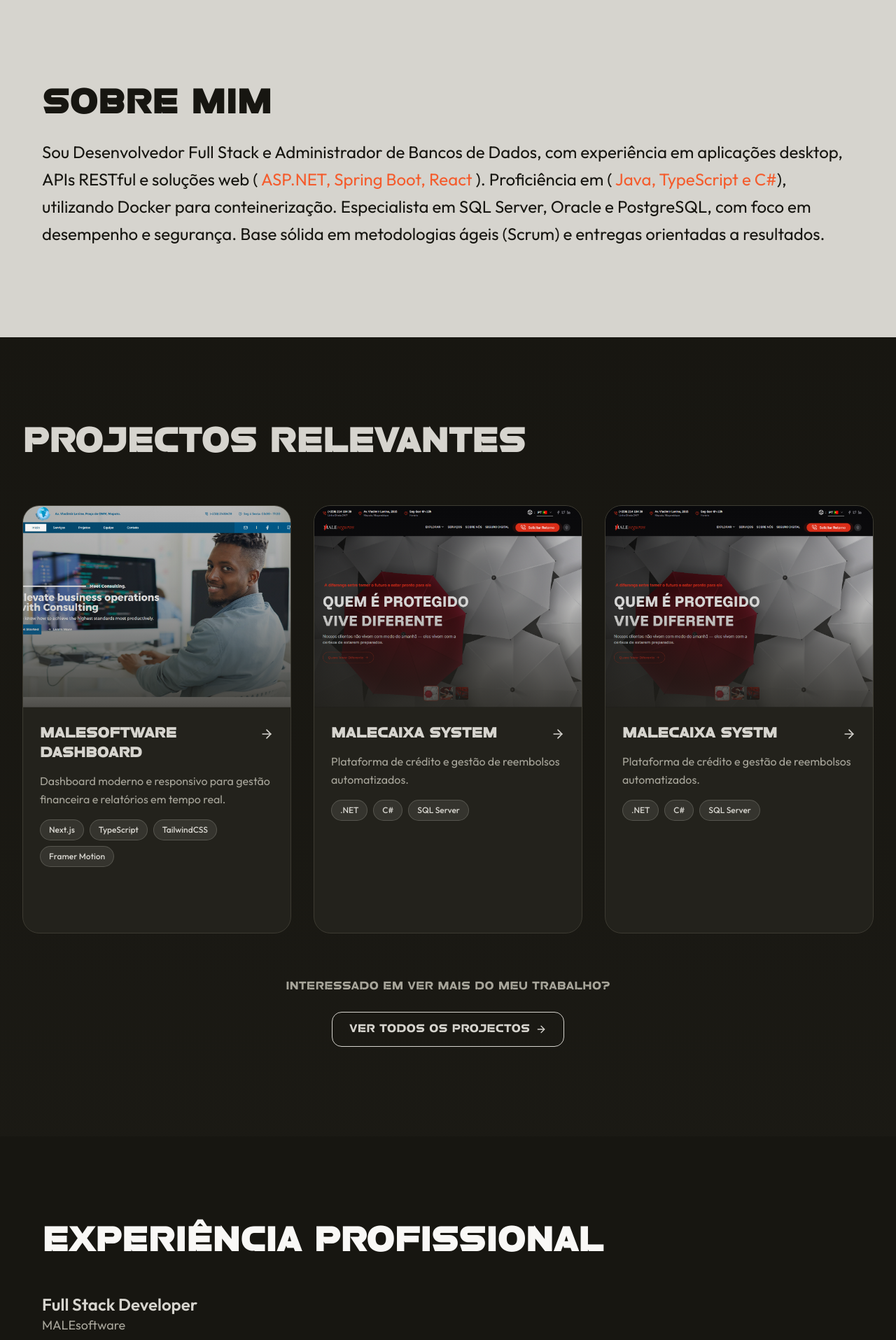
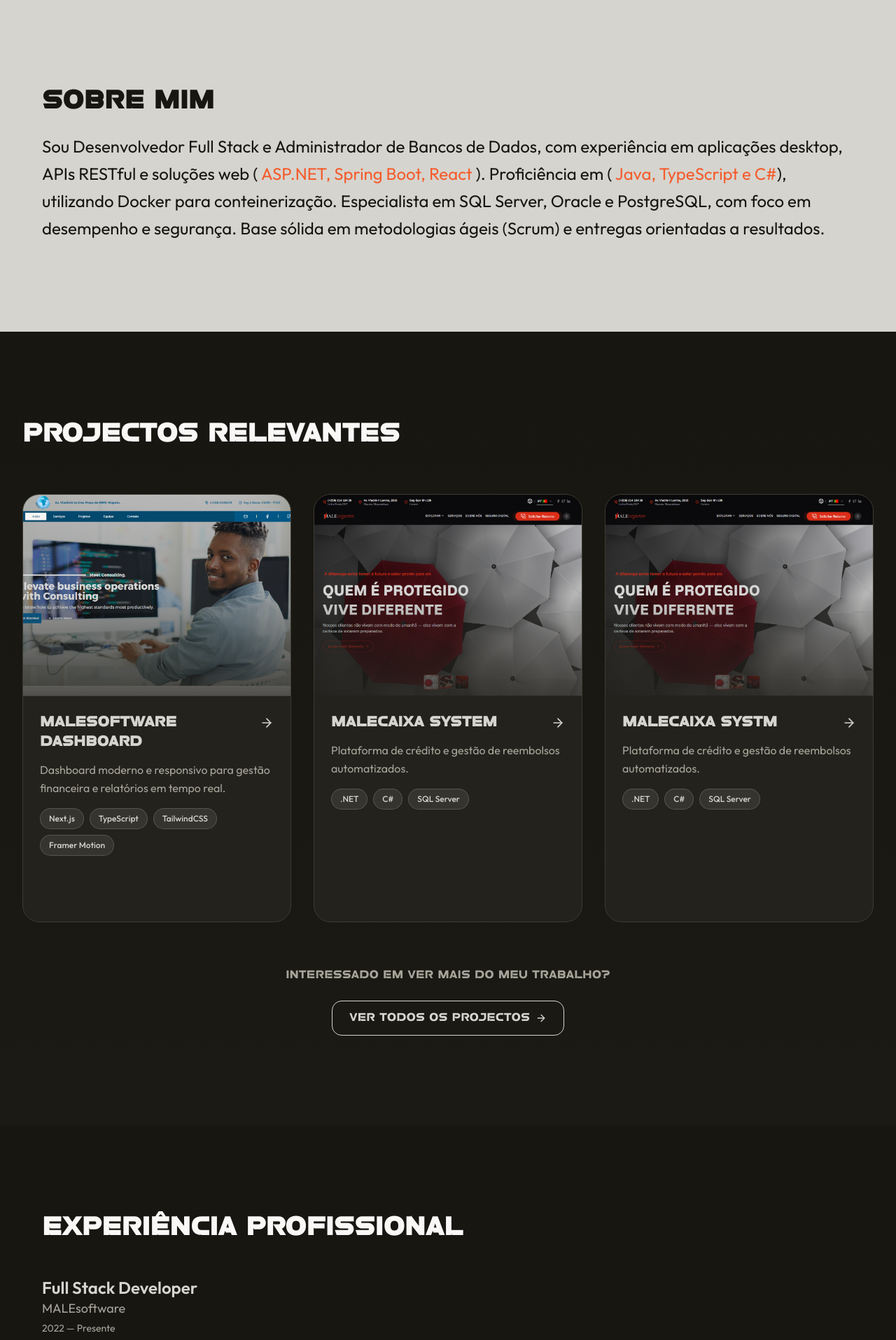
Before and after one commit to yurimanhica-dev/porfolio, a Next.js app: page / in a window 1280 px wide. Shown: the part 802-2717 px from the top of the page at 70% size. Built offline with nearby package versions, Linux system fonts and the light colour scheme.

Commit message:
feat: change sizes

```diff
--- a/src/app/components/MobileNav.tsx
+++ b/src/app/components/MobileNav.tsx
@@ -53,7 +53,7 @@ const MobileNav = ({ navShow, closeNav: toggleNav }: Props) => {
     <div className="relative">
       {/* OVERLAY */}
       <div
-        className={`fixed ${navOpen} inset-0 transform transition-all duration-500 z-[10000] bg-black/70 w-full h-screen`}
+        className={`fixed ${navOpen} inset-0 h-full min-h-screen transform transition-all duration-500 z-[10000] bg-black/70 w-full h-screen`}
         onClick={toggleNav}
       >
         <div
@@ -69,7 +69,7 @@ const MobileNav = ({ navShow, closeNav: toggleNav }: Props) => {
                 className="block"
               >
                 <p
-                  className={`text-5xl ml-10 sm:ml-20 sm:text-6xl ${getLinkClass(
+                  className={`text-4xl ml-10 sm:ml-20 md:text-6xl ${getLinkClass(
                     item.href
                   )}`}
                 >
--- a/src/app/sections/About.tsx
+++ b/src/app/sections/About.tsx
@@ -14,7 +14,7 @@ const About = () => {
           whileInView={{ opacity: 1, y: 0 }}
           transition={{ duration: 0.6, ease: "easeOut" }}
           viewport={{ once: true }}
-          className="text-5xl mt-10 md:mt-0 font-semibold"
+          className="text-4xl mt-10 md:mt-0 font-semibold"
         >
           Sobre mim
         </motion.h2>
--- a/src/app/sections/Hero.tsx
+++ b/src/app/sections/Hero.tsx
@@ -23,7 +23,7 @@ const Hero: FC = () => {
                   },
                 },
               }}
-              className={`text-5xl max-w-3xl xl:text-6xl mt-40 md:mt-0 leading-14 md:leading-tight dark:text-accent-foreground`}
+              className={`text-4xl max-w-3xl xl:text-6xl mt-40 md:mt-0 leading-14 md:leading-tight dark:text-accent-foreground`}
             >
               {"Criando Experiências Digitais Através de Código e Design Criativo."
                 .split(" ")
--- a/src/app/sections/Projects.tsx
+++ b/src/app/sections/Projects.tsx
@@ -17,7 +17,9 @@ const Projects = () => {
       <div className="container mx-auto px-4 sm:px-6 lg:px-8">
         {/* Header Section */}
         <div className="text-start mb-16">
-          <h2 className="text-5xl  font-semibold ">Projectos Relevantes</h2>
+          <h2 className="text-4xl  font-semibold dark:text-accent-foreground">
+            Projectos Relevantes
+          </h2>
         </div>
 
         {/* Projects Grid */}
--- a/src/app/sections/WorkExperience.tsx
+++ b/src/app/sections/WorkExperience.tsx
@@ -40,7 +40,7 @@ export default function WorkExperience() {
           initial={{ opacity: 0, y: 20 }}
           whileInView={{ opacity: 1, y: 0 }}
           transition={{ duration: 0.6 }}
-          className="text-5xl mb-12 font-semibold dark:text-accent-foreground"
+          className="text-4xl mb-12 font-semibold dark:text-accent-foreground"
         >
           Experiência Profissional
         </motion.h2>
```
